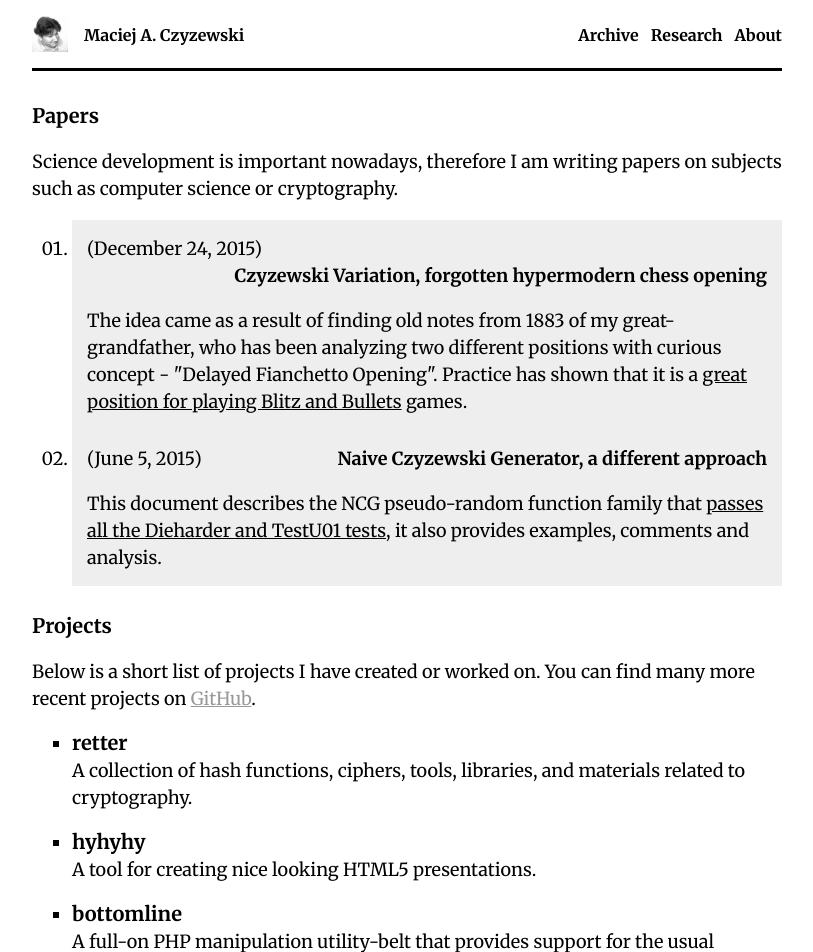
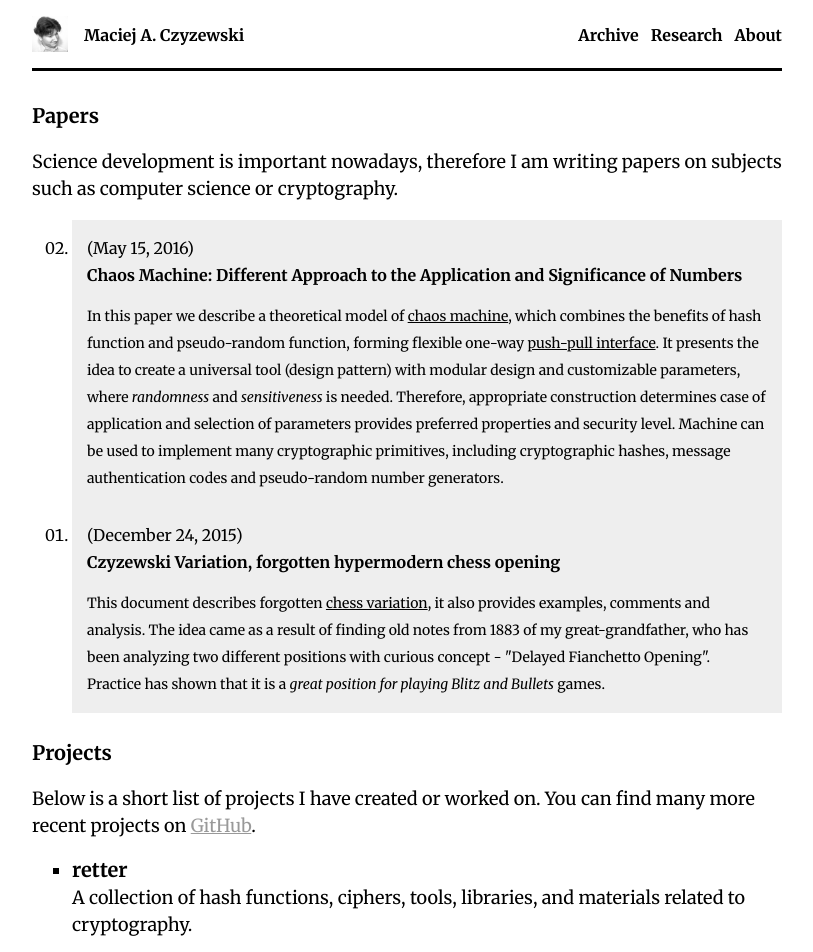
Before and after one commit to maciejczyzewski/maciejczyzewski.github.io, a Jekyll site: the page built from research.html, in a window 1280 px wide. Shown: the top 952 px of the page, without its empty margins (233-1046 px from the left). Built offline with Jekyll 4.4.1, drawn with Linux system fonts in a browser that asks for light colours; Markdown is read by kramdown in place of the engine named in the settings.

Commit message:
[fixed]: research page

```diff
--- a/research.html
+++ b/research.html
@@ -13,15 +13,17 @@ title : About
       background: #eee;
       padding: 15px;
       list-style-type: decimal-leading-zero;
+        font-size: 16px;
     }
 
     ul.papers p {
       margin-bottom: 0px;
       display: inline-table;
+        font-size: 14px;
     }
 
     ul.papers span {
-      float: right;
+          display: block;
     }
 
     ul.papers span a {
@@ -33,16 +35,25 @@ title : About
     ol.projects {
       list-style-type: square;
     }
+
+    ul.papers {
+    display: flex;
+    flex-direction: column-reverse;
+}
+
+ul.papers li {
+    flex: 0 0 auto;
+}
   </style>
 
   <ul class="papers">
     <li>
       (December 24, 2015) <span><a href="http://maciejczyzewski.me/assets/files/czyzewski-variation.pdf">Czyzewski Variation, forgotten hypermodern chess opening</a></span>
-      <p>The idea came as a result of finding old notes from 1883 of my great-grandfather, who has been analyzing two different positions with curious concept - "Delayed Fianchetto Opening". Practice has shown that it is a <u>great position for playing Blitz and Bullets</u> games.</p>
+      <p>This document describes forgotten <u>chess variation</u>, it also provides examples, comments and analysis. The idea came as a result of finding old notes from 1883 of my great-grandfather, who has been analyzing two different positions with curious concept - "Delayed Fianchetto Opening". Practice has shown that it is a <i>great position for playing Blitz and Bullets</i> games.</p>
     </li>
     <li>
-      (June 5, 2015) <span><a href="http://maciejczyzewski.me/ncg/paper.pdf">Naive Czyzewski Generator, a different approach</a></span>
-      <p>This document describes the NCG pseudo-random function family that <u>passes all the Dieharder and TestU01 tests</u>, it also provides examples, comments and analysis.</p>
+      (May 15, 2016) <span><a href="http://maciejczyzewski.me/assets/files/chaos-machine.pdf">Chaos Machine: Different Approach to the Application and Significance of Numbers</a></span>
+      <p>In this paper we describe a theoretical model of <u>chaos machine</u>, which combines the benefits of hash function and pseudo-random function, forming flexible one-way <u>push-pull interface</u>. It presents the idea to create a universal tool (design pattern) with modular design and customizable parameters, where <i>randomness</i> and <i>sensitiveness</i> is needed. Therefore, appropriate construction determines case of application and selection of parameters provides preferred properties and security level.  Machine can be used to implement many cryptographic primitives, including cryptographic hashes, message authentication codes and pseudo-random number generators.</p>
     </li>
   </ul>
 
```
